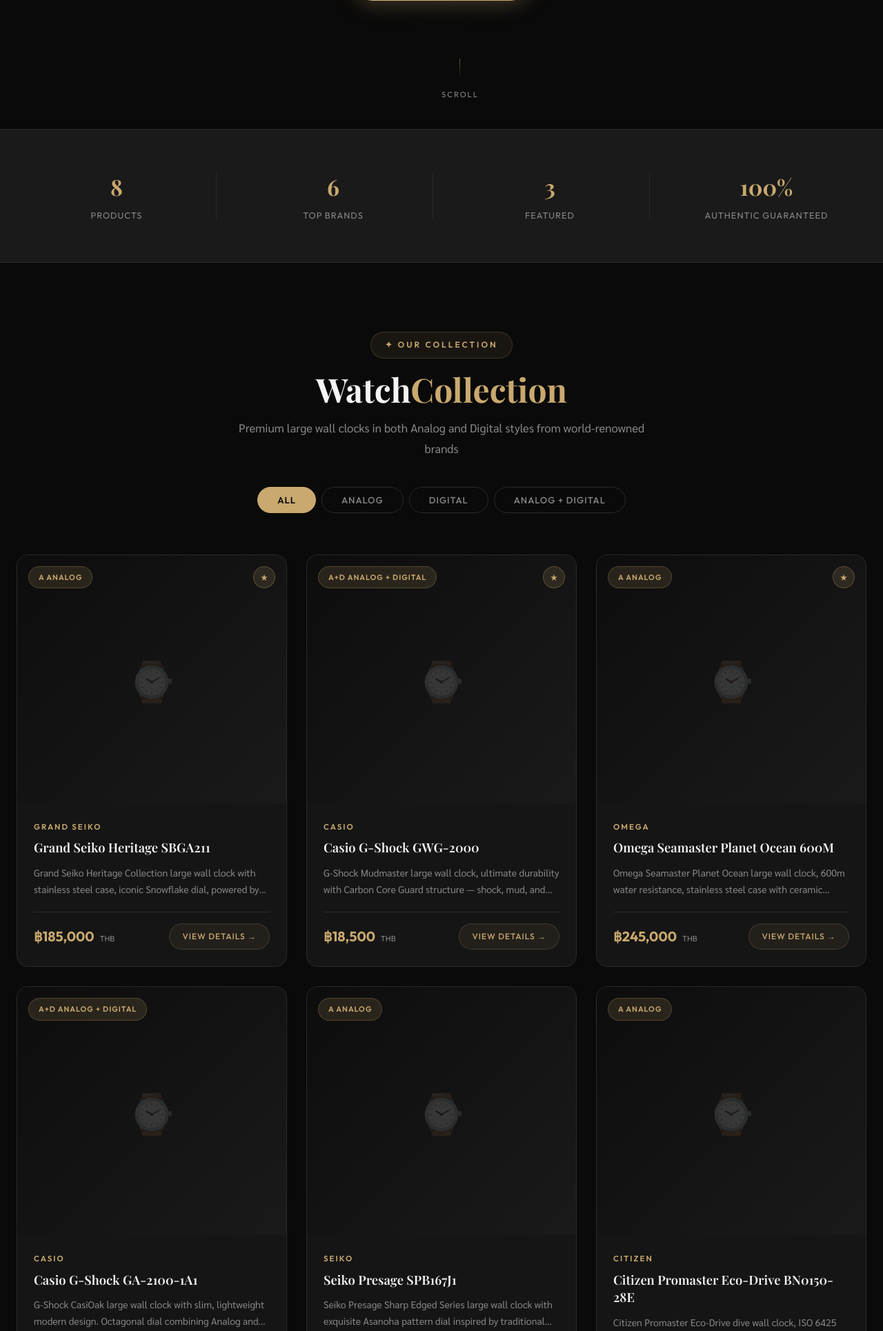
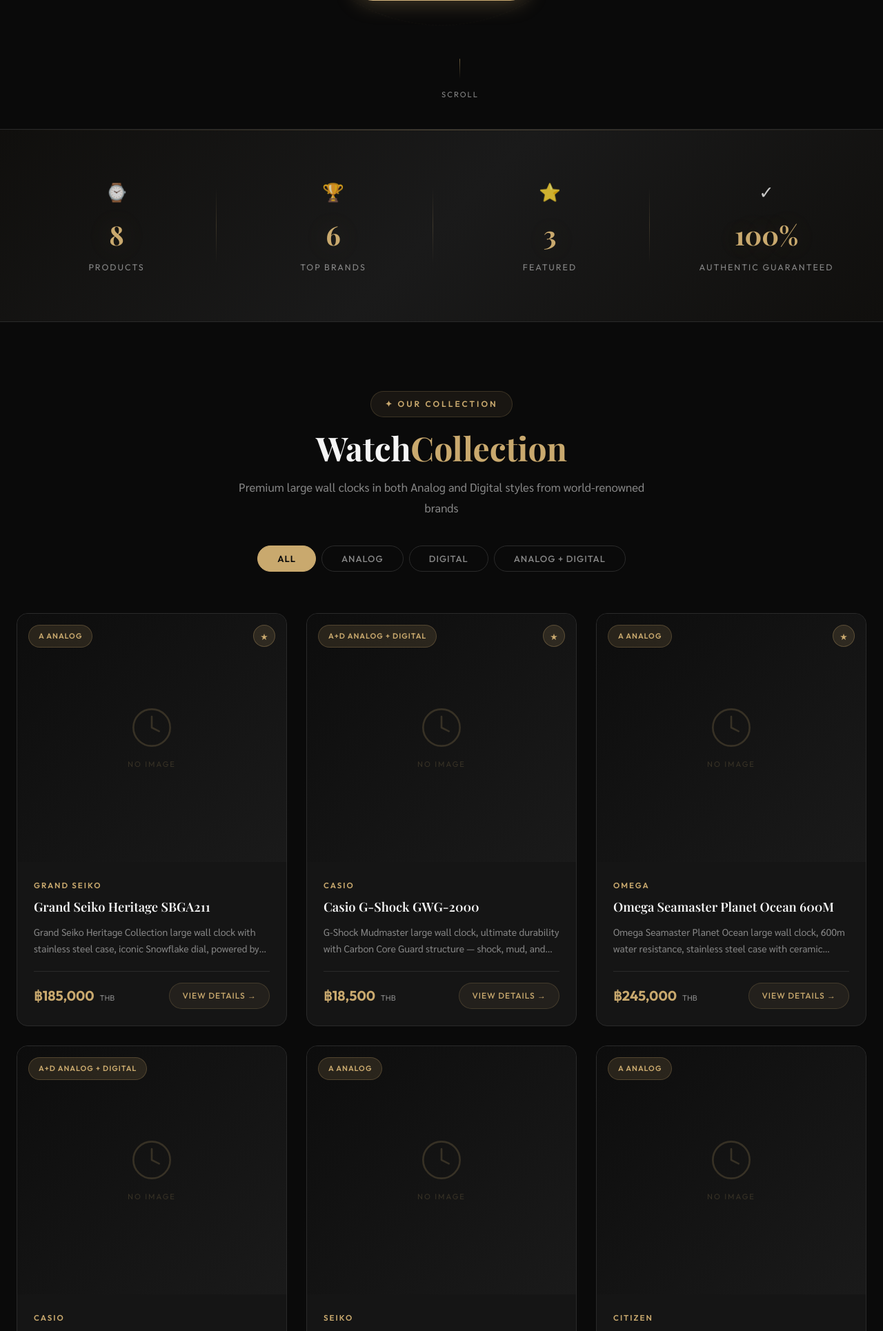
Before and after one commit to sptcmz08/cock, a PHP site: page / in a window 1280 px wide. Shown: the part 613-2543 px from the top of the page at 69% size. Run offline with PHP 8.4, Linux system fonts and the light colour scheme; data comes from the database, SQL or seed files in the repository; some libraries are stand-ins or nearby versions; some web fonts are replaced.

Commit message:
style: major visual polish — page load animation, stats bar with icons/counters, card dot pattern bg, SVG no-image placeholder

```diff
--- a/css/style.css
+++ b/css/style.css
@@ -53,6 +53,12 @@ body {
     color: var(--white);
     line-height: 1.7;
     overflow-x: hidden;
+    animation: pageLoad 0.6s ease-out;
+}
+
+@keyframes pageLoad {
+    from { opacity: 0; }
+    to { opacity: 1; }
 }
 
 a { text-decoration: none; color: inherit; }
@@ -470,10 +476,21 @@ button { cursor: pointer; border: none; outline: none; font-family: var(--font-b
 
 /* ---------- Stats Bar ---------- */
 .stats-bar {
-    background: var(--dark);
+    background: linear-gradient(135deg, rgba(201, 169, 110, 0.03) 0%, var(--dark) 50%, rgba(201, 169, 110, 0.03) 100%);
     border-top: 1px solid var(--dark-border);
     border-bottom: 1px solid var(--dark-border);
-    padding: 40px 0;
+    padding: 48px 0;
+    position: relative;
+}
+
+.stats-bar::before {
+    content: '';
+    position: absolute;
+    top: 0;
+    left: 0;
+    right: 0;
+    height: 1px;
+    background: linear-gradient(90deg, transparent, rgba(201, 169, 110, 0.3), transparent);
 }
 
 .stats-grid {
@@ -484,8 +501,13 @@ button { cursor: pointer; border: none; outline: none; font-family: var(--font-b
 }
 
 .stat-item {
-    padding: 16px;
+    padding: 20px 16px;
     position: relative;
+    transition: transform 0.3s ease;
+}
+
+.stat-item:hover {
+    transform: translateY(-4px);
 }
 
 .stat-item:not(:last-child)::after {
@@ -495,35 +517,28 @@ button { cursor: pointer; border: none; outline: none; font-family: var(--font-b
     top: 20%;
     height: 60%;
     width: 1px;
-    background: var(--dark-border);
+    background: linear-gradient(to bottom, transparent, rgba(201, 169, 110, 0.2), transparent);
 }
 
-.footer-brand {
-    font-family: var(--font-display);
-    font-size: 1.8rem;
-    font-weight: 700;
-    color: var(--gold);
-    margin-bottom: 12px;
-}
-
-.footer-logo-img {
-    max-height: 50px;
-    width: auto;
-    object-fit: contain;
+.stat-icon {
+    font-size: 1.6rem;
+    margin-bottom: 8px;
+    opacity: 0.8;
 }
 
 .stat-number {
     font-family: var(--font-display);
-    font-size: 2rem;
+    font-size: 2.4rem;
     font-weight: 700;
     color: var(--gold);
     margin-bottom: 4px;
+    text-shadow: 0 0 40px rgba(201, 169, 110, 0.2);
 }
 
 .stat-label {
     font-family: var(--font-ui);
-    font-size: 0.8rem;
-    letter-spacing: 1px;
+    font-size: 0.78rem;
+    letter-spacing: 2px;
     text-transform: uppercase;
     color: var(--gray);
 }
@@ -620,6 +635,8 @@ button { cursor: pointer; border: none; outline: none; font-family: var(--font-b
     position: relative;
     height: 360px;
     background: linear-gradient(135deg, #0d0d0d, #1a1a1a);
+    background-image: radial-gradient(rgba(201, 169, 110, 0.03) 1px, transparent 1px);
+    background-size: 20px 20px;
     overflow: hidden;
     display: flex;
     align-items: center;
@@ -631,10 +648,39 @@ button { cursor: pointer; border: none; outline: none; font-family: var(--font-b
     height: 100%;
     object-fit: contain;
     transition: var(--transition);
+    filter: brightness(0.95);
 }
 
 .product-card:hover .card-image img {
-    transform: scale(1.06);
+    transform: scale(1.04);
+    filter: brightness(1.05);
+}
+
+/* Premium No-Image Placeholder */
+.placeholder-img {
+    display: flex;
+    flex-direction: column;
+    align-items: center;
+    justify-content: center;
+    width: 100%;
+    height: 100%;
+    position: relative;
+}
+
+.placeholder-img svg {
+    width: 64px;
+    height: 64px;
+    color: rgba(201, 169, 110, 0.2);
+}
+
+.placeholder-img::after {
+    content: 'No Image';
+    font-family: var(--font-ui);
+    font-size: 0.7rem;
+    letter-spacing: 2px;
+    text-transform: uppercase;
+    color: rgba(201, 169, 110, 0.2);
+    margin-top: 12px;
 }
 
 .card-badge {
@@ -715,6 +761,7 @@ button { cursor: pointer; border: none; outline: none; font-family: var(--font-b
     line-height: 1.4;
     display: -webkit-box;
     -webkit-line-clamp: 2;
+    line-clamp: 2;
     -webkit-box-orient: vertical;
     overflow: hidden;
 }
@@ -726,6 +773,7 @@ button { cursor: pointer; border: none; outline: none; font-family: var(--font-b
     margin-bottom: 20px;
     display: -webkit-box;
     -webkit-line-clamp: 2;
+    line-clamp: 2;
     -webkit-box-orient: vertical;
     overflow: hidden;
 }
--- a/index.php
+++ b/index.php
@@ -37,6 +37,7 @@ $hasContact = !empty($S['contact_email']);
 // Stats values — 'auto' means count from DB
 $autoStats = [$totalProducts, $brands, $featured];
 $stats = [];
+$statIcons = ['⌚', '🏆', '⭐', '✓'];
 for ($i = 1; $i <= 4; $i++) {
     $val = $S["stat_{$i}_value"] ?? ($i <= 3 ? 'auto' : '100%');
     if (strtolower(trim($val)) === 'auto' && $i <= 3) {
@@ -44,7 +45,8 @@ for ($i = 1; $i <= 4; $i++) {
     }
     $stats[$i] = [
         'value' => $val,
-        'label' => $S["stat_{$i}_label"] ?? ''
+        'label' => $S["stat_{$i}_label"] ?? '',
+        'icon'  => $statIcons[$i - 1]
     ];
 }
 ?>
@@ -122,6 +124,7 @@ for ($i = 1; $i <= 4; $i++) {
         <div class="stats-grid">
             <?php for ($i = 1; $i <= 4; $i++): ?>
             <div class="stat-item reveal">
+                <div class="stat-icon"><?= $stats[$i]['icon'] ?></div>
                 <div class="stat-number"><?= htmlspecialchars($stats[$i]['value']) ?></div>
                 <div class="stat-label"><?= htmlspecialchars($stats[$i]['label']) ?></div>
             </div>
@@ -171,7 +174,9 @@ for ($i = 1; $i <= 4; $i++) {
                             <?php if ($p['image'] && file_exists(UPLOAD_DIR . $p['image'])): ?>
                                 <img src="<?= htmlspecialchars(UPLOAD_URL . $p['image']) ?>" alt="<?= htmlspecialchars($p['name']) ?>" loading="lazy">
                             <?php else: ?>
-                                <div class="placeholder-img">⌚</div>
+                                <div class="placeholder-img">
+                                    <svg viewBox="0 0 24 24" fill="none" stroke="currentColor" stroke-width="1" stroke-linecap="round" stroke-linejoin="round"><circle cx="12" cy="12" r="10"/><polyline points="12 6 12 12 16 14"/></svg>
+                                </div>
                             <?php endif; ?>
                             <?php if ($p['category_name']): ?>
                                 <div class="card-badge analog"><?= htmlspecialchars(($p['category_icon'] ?? '') . ' ' . $p['category_name']) ?></div>
@@ -205,7 +210,9 @@ for ($i = 1; $i <= 4; $i++) {
     <div class="modal-content">
         <button class="modal-close">✕</button>
         <div class="modal-image">
-            <div class="placeholder-img">⌚</div>
+            <div class="placeholder-img">
+                <svg viewBox="0 0 24 24" fill="none" stroke="currentColor" stroke-width="1" stroke-linecap="round" stroke-linejoin="round"><circle cx="12" cy="12" r="10"/><polyline points="12 6 12 12 16 14"/></svg>
+            </div>
         </div>
         <div class="modal-body">
             <div class="modal-badge card-badge analog">⏱ Analog</div>
--- a/js/main.js
+++ b/js/main.js
@@ -9,6 +9,7 @@ document.addEventListener('DOMContentLoaded', () => {
     initFilterTabs();
     initModal();
     initScrollReveal();
+    initStatCounters();
 });
 
 /* ==================== Navbar ==================== */
@@ -147,7 +148,7 @@ function openProductModal(productId) {
     if (data.image) {
         modalImg.innerHTML = `<img src="${data.image}" alt="${data.name}">`;
     } else {
-        modalImg.innerHTML = '<div class="placeholder-img">⌚</div>';
+        modalImg.innerHTML = '<div class="placeholder-img"><svg viewBox="0 0 24 24" fill="none" stroke="currentColor" stroke-width="1" stroke-linecap="round" stroke-linejoin="round"><circle cx="12" cy="12" r="10"/><polyline points="12 6 12 12 16 14"/></svg></div>';
     }
 
     // Features
@@ -203,3 +204,45 @@ function initScrollReveal() {
 
     reveals.forEach(el => observer.observe(el));
 }
+
+/* ==================== Stat Counter Animation ==================== */
+function initStatCounters() {
+    const statNumbers = document.querySelectorAll('.stat-number');
+    if (!statNumbers.length) return;
+
+    const observer = new IntersectionObserver((entries) => {
+        entries.forEach(entry => {
+            if (entry.isIntersecting) {
+                animateCounter(entry.target);
+                observer.unobserve(entry.target);
+            }
+        });
+    }, { threshold: 0.5 });
+
+    statNumbers.forEach(el => observer.observe(el));
+}
+
+function animateCounter(el) {
+    const text = el.textContent.trim();
+    const match = text.match(/^([\d,]+)/);
+    if (!match) return;
+
+    const target = parseInt(match[1].replace(/,/g, ''), 10);
+    if (isNaN(target) || target === 0) return;
+
+    const suffix = text.replace(match[1], '');
+    const duration = 1200;
+    const start = performance.now();
+
+    function update(now) {
+        const elapsed = now - start;
+        const progress = Math.min(elapsed / duration, 1);
+        const eased = 1 - Math.pow(1 - progress, 3);
+        const current = Math.round(target * eased);
+        el.textContent = current.toLocaleString() + suffix;
+        if (progress < 1) requestAnimationFrame(update);
+    }
+
+    el.textContent = '0' + suffix;
+    requestAnimationFrame(update);
+}
```
